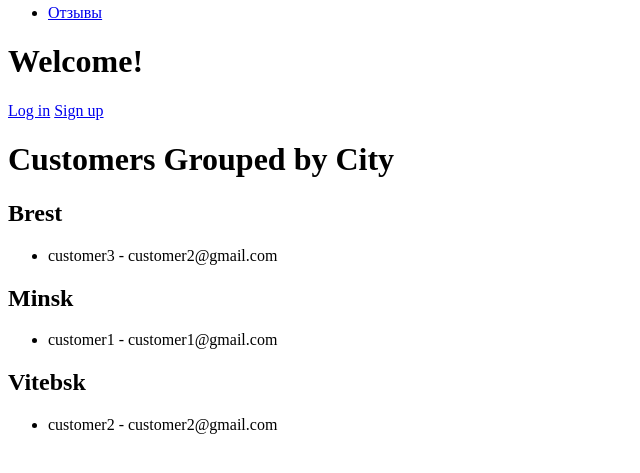
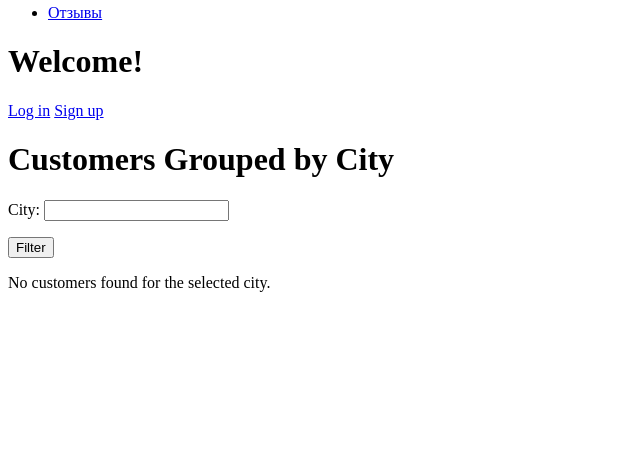
Before and after one commit to likkk5/pythonvenv, a Django app: page /customers_by_city/ in a window 1280 px wide. Shown: the part 276-749 px from the top of the page, without its empty margins (0-640 px from the left). Run offline with Django 5.2, Linux system fonts and the light colour scheme; data comes from the database, SQL or seed files in the repository; both versions use the stored data as it was after the commit.

Commit message:
filter by city

```diff
--- a/myproject/Autosalon/forms.py
+++ b/myproject/Autosalon/forms.py
@@ -191,3 +191,6 @@ class FeedbackForm(forms.ModelForm):
     def __init__(self, *args, **kwargs):
         super().__init__(*args, **kwargs)
         self.fields['note'].label = 'Rating'
+
+class CityForm(forms.Form):
+    city = forms.CharField(max_length=100, label='City')
--- a/myproject/Autosalon/templates/admins/admin_home.html
+++ b/myproject/Autosalon/templates/admins/admin_home.html
@@ -18,12 +18,13 @@
       <a href="{% url 'view_statistics' %}" class="btn btn-primary">View statistics</a><br>
       <a href="{% url 'view_sales_by_month' %}" class="btn btn-primary">View sales by month</a><br>
       <a href="{% url 'view_annual_sales_report' %}" class="btn btn-primary">Annual sales</a><br>
+      <a href="{% url 'customers_by_city' %}" class="btn btn-primary">Customers by city</a><br>
       {% comment %} <a href="{% url 'sales_trend_forecast' %}" class="btn btn-primary">Trend and forecast</a><br> {% endcomment %}
-      <form method="GET" action="{% url 'customers_by_city' %}">
+      {% comment %} <form method="GET" action="{% url 'customers_by_city' %}">
         <label for="city">Введите город:</label>
         <input type="text" name="city" id="city">
         <button type="submit">Получить заказчиков</button>
-    </form>
+    </form> {% endcomment %}
     </div>
 
 {% endblock %}
--- /dev/null
+++ b/myproject/Autosalon/templates/admins/customers_by_city.html
@@ -0,0 +1,33 @@
+{% extends 'baseview.html' %}
+
+{% block content %}
+    <head>
+        <title>Customers by City</title>
+    </head>
+    <body>
+        <h1>Customers Grouped by City</h1>
+        {% comment %} <form method="GET" action="{% url 'customers_by_city' %}">
+        <label for="city">Введите город:</label>
+        <input type="text" name="city" id="city">
+        <button type="submit">Получить заказчиков</button>
+        </form> {% endcomment %}
+        <form method="post">
+            {% csrf_token %}
+            {{ form.as_p }}
+            <button type="submit">Filter</button>
+        </form>
+
+        {% if grouped_customers %}
+            {% for city, customers in grouped_customers.items %}
+                <h2>{{ city }}</h2>
+                <ul>
+                    {% for customer in customers %}
+                        <li>{{ customer.user.username }} - {{ customer.email }}</li>
+                    {% endfor %}
+                </ul>
+            {% endfor %}
+        {% else %}
+            <p>No customers found for the selected city.</p>
+        {% endif %}
+    </body>
+{% endblock %}
--- a/myproject/Autosalon/templates/customers/customers_by_city.html
+++ /dev/null
@@ -1,18 +0,0 @@
-{% extends 'baseview.html' %}
-
-{% block content %}
-    <head>
-        <title>Customers by City</title>
-    </head>
-    <body>
-        <h1>Customers Grouped by City</h1>
-        {% for city, customers in grouped_customers.items %}
-            <h2>{{ city }}</h2>
-            <ul>
-                {% for customer in customers %}
-                    <li>{{ customer.user.username }} - {{ customer.email }}</li>
-                {% endfor %}
-            </ul>
-        {% endfor %}
-    </body>
-{% endblock %}
--- a/myproject/Autosalon/urls.py
+++ b/myproject/Autosalon/urls.py
@@ -58,7 +58,7 @@ urlpatterns = [
     path('leave_feedback/',customers.leave_feedback,name='leave_feedback'),
     path('edit_feedback/<int:feedback_id>/', customers.edit_feedback, name='edit_feedback'),
     # path('get_age/',customers.get_age,name='get_age'),
-    path('customers_by_city/',customers.customers_by_city,name='customers_by_city'),
+    path('customers_by_city/',admins.customers_by_city,name='customers_by_city'),
 
     path('employee/home',employees.EmployeeHome,name='employee_home'),
     path('admin_home/statistics',admins.view_statistics,name='view_statistics'),
--- a/myproject/Autosalon/views/admins.py
+++ b/myproject/Autosalon/views/admins.py
@@ -238,6 +238,23 @@ def filter_products(request):
         products = products.filter(price__lte=max_price)
 
     return render(request, 'view_products.html', {'products': products})
+
+from ..forms import CityForm
+
+def customers_by_city(request):
+    form = CityForm(request.POST or None)
+    grouped_customers = {}
+
+    if request.method == 'POST' and form.is_valid():
+        city = form.cleaned_data['city']
+        customers = Customer.objects.filter(city=city).select_related('user').order_by('city')
+
+        if customers.exists():
+            grouped_customers[city] = customers
+        else:
+            grouped_customers[city] = []
+
+    return render(request, 'customers_by_city.html', {'grouped_customers': grouped_customers, 'form': form})
 
 # @login_required
 # def view_catalog(request):
--- a/myproject/Autosalon/views/customers.py
+++ b/myproject/Autosalon/views/customers.py
@@ -177,18 +177,6 @@ def edit_feedback(request, feedback_id):
 
     return render(request, 'edit_feedback.html', {'form': form})
 
-def customers_by_city(request):
-    customers = Customer.objects.all().select_related('user').order_by('city')
-    grouped_customers = {}
-
-    for customer in customers:
-        city = customer.city
-        if city not in grouped_customers:
-            grouped_customers[city] = []
-        grouped_customers[city].append(customer)
-
-    return render(request, 'customers_by_city.html', {'grouped_customers': grouped_customers})
-
 def get_age(request):
     if request.method == 'GET' and 'name' in request.GET:
         name = request.GET['name']
```
Also changed, not shown: myproject/db.sqlite3.
